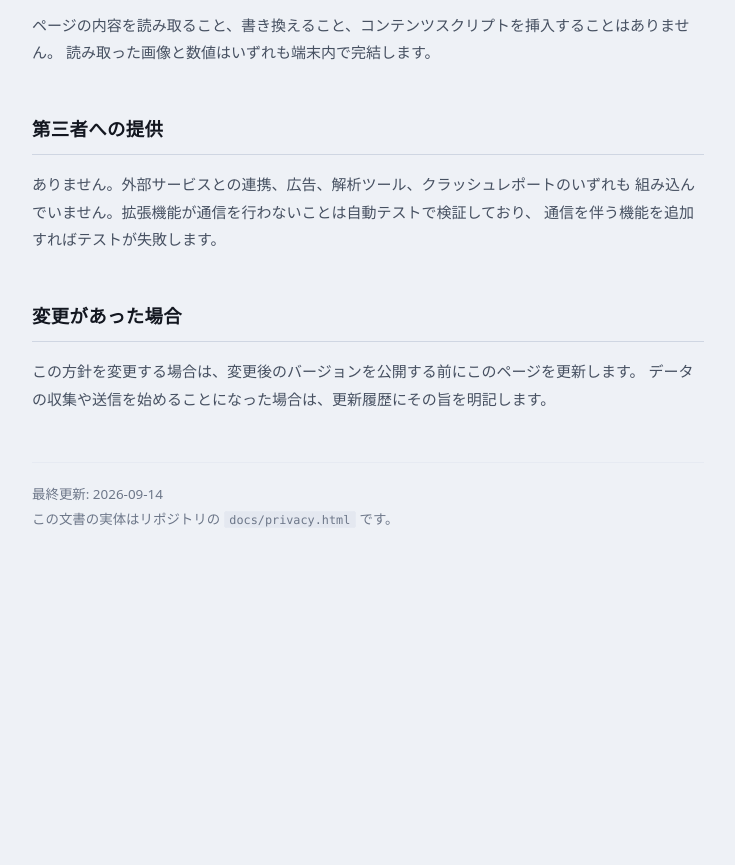
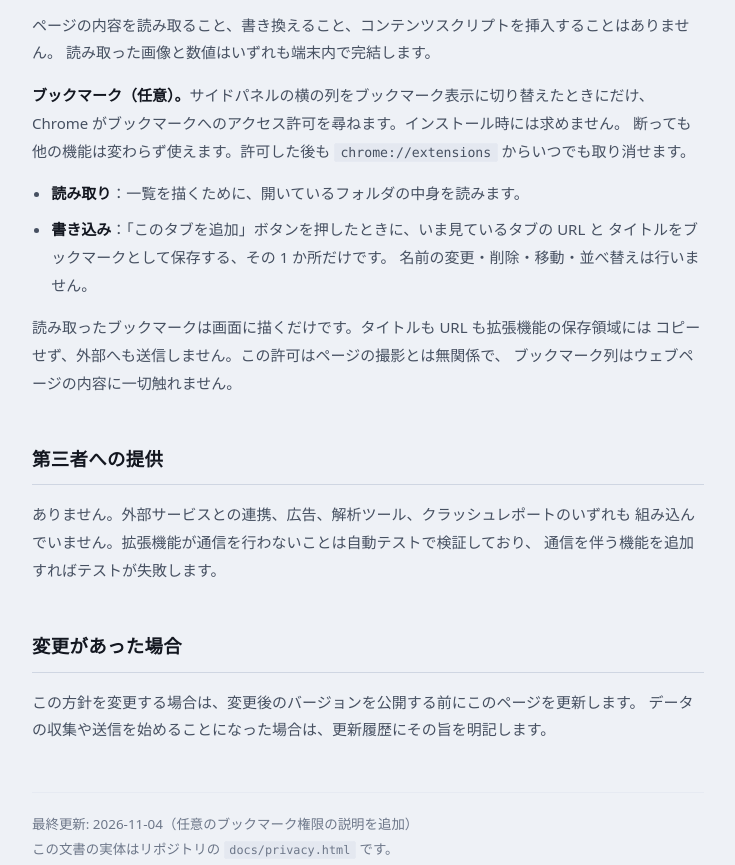
Before and after one commit to d4rulyn/vertical-tabs, a browser extension: page docs/privacy.html in a window 1280 px wide. Shown: the part 1296-2161 px from the top of the page, without its empty margins (272-1007 px from the left). Before the commit the page ends 1891 px from the top, so only its background shows below. Drawn offline with Linux system fonts and the light colour scheme.

Commit message:
Privacy policy: describe the optional bookmarks permission
The v1.2.0 package asks for the optional `bookmarks` permission. Adds the paragraph that says when it is
requested, what is read and written, and that nothing is copied or sent. Source of truth: the private
development repo, docs/privacy.html at 5422a6f.

Co-Authored-By: Claude Sonnet 5.5 <noreply@anthropic.com>

```diff
--- a/docs/privacy.html
+++ b/docs/privacy.html
@@ -218,6 +218,22 @@
 <p>ページの内容を読み取ること、書き換えること、コンテンツスクリプトを挿入することはありません。
   読み取った画像と数値はいずれも端末内で完結します。</p>
 
+<p><strong>ブックマーク（任意）。</strong>サイドパネルの横の列をブックマーク表示に切り替えたときにだけ、
+  Chrome がブックマークへのアクセス許可を尋ねます。インストール時には求めません。
+  断っても他の機能は変わらず使えます。許可した後も
+  <span class="path">chrome://extensions</span> からいつでも取り消せます。</p>
+
+<ul>
+  <li><strong>読み取り</strong>：一覧を描くために、開いているフォルダの中身を読みます。</li>
+  <li><strong>書き込み</strong>：「このタブを追加」ボタンを押したときに、いま見ているタブの URL と
+    タイトルをブックマークとして保存する、その 1 か所だけです。
+    名前の変更・削除・移動・並べ替えは行いません。</li>
+</ul>
+
+<p>読み取ったブックマークは画面に描くだけです。タイトルも URL も拡張機能の保存領域には
+  コピーせず、外部へも送信しません。この許可はページの撮影とは無関係で、
+  ブックマーク列はウェブページの内容に一切触れません。</p>
+
 <h2 class="section">第三者への提供</h2>
 
 <p>ありません。外部サービスとの連携、広告、解析ツール、クラッシュレポートのいずれも
@@ -230,7 +246,7 @@
   データの収集や送信を始めることになった場合は、更新履歴にその旨を明記します。</p>
 
 <footer>
-  最終更新: 2026-09-14<br>
+  最終更新: 2026-11-04（任意のブックマーク権限の説明を追加）<br>
   この文書の実体はリポジトリの <span class="path">docs/privacy.html</span> です。
 </footer>
 
```
